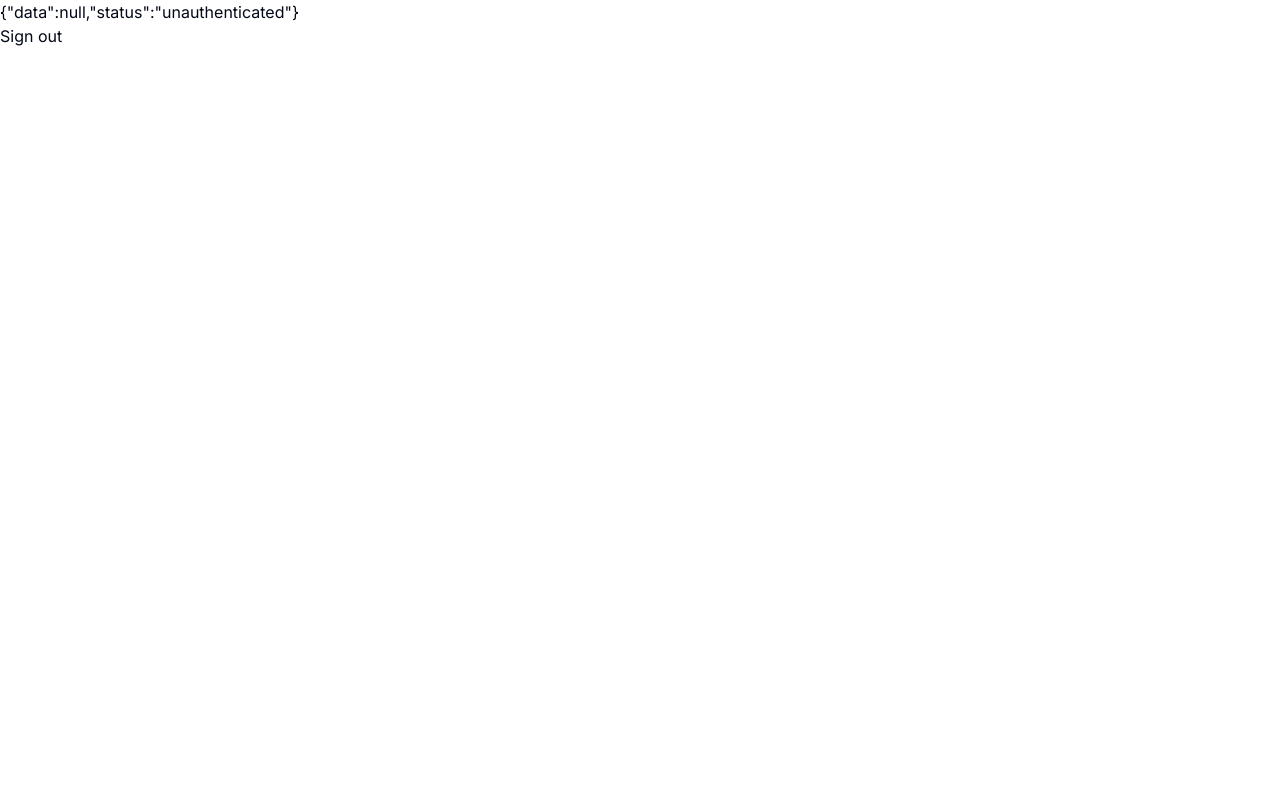
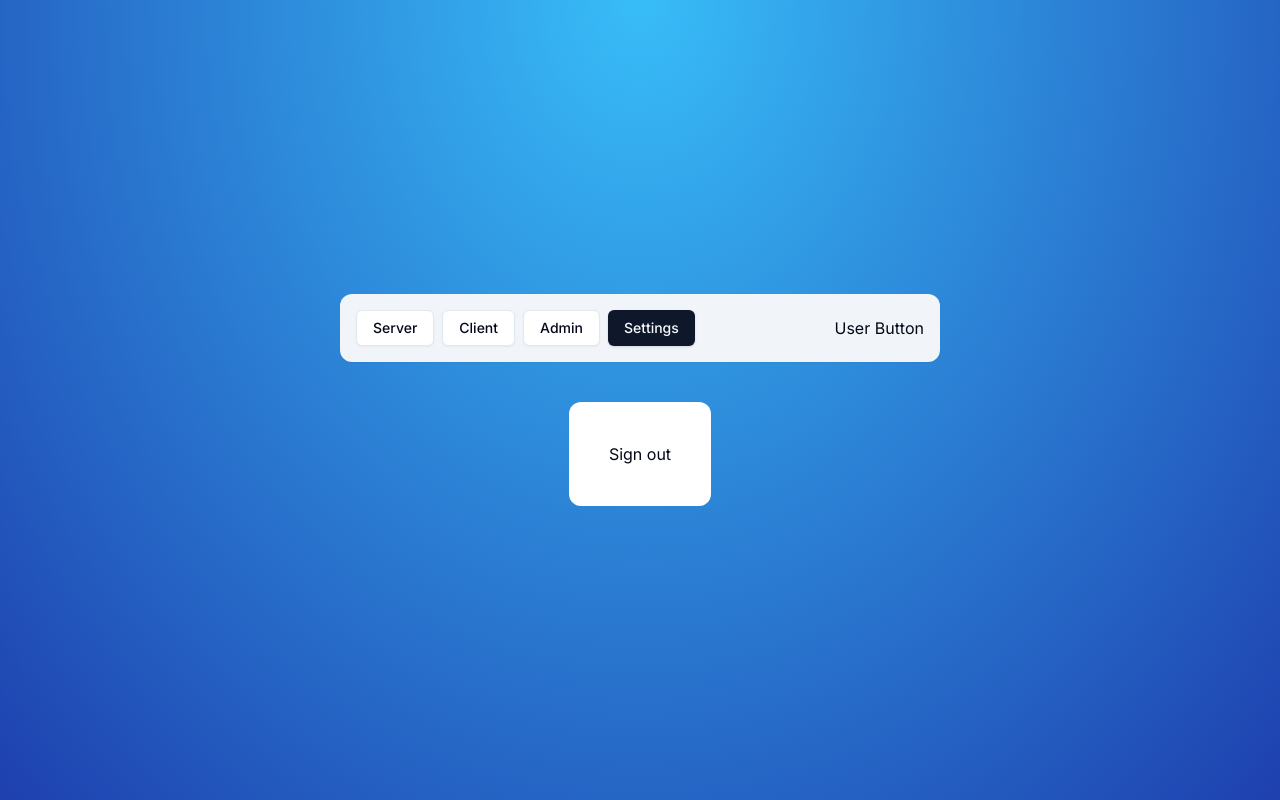
Before and after one commit to redsubmarine/next-auth, a Next.js app: page /settings in a window 1280 px wide. Built offline with nearby package versions, Linux system fonts and the light colour scheme; no server answers.

Commit message:
add navbar and some buttons

```diff
--- /dev/null
+++ b/app/(protected)/_components/navbar.tsx
@@ -0,0 +1,34 @@
+'use client'
+
+import { Button } from '@/components/ui/button'
+import Link from 'next/link'
+import { usePathname } from 'next/navigation'
+import { FunctionComponent } from 'react'
+
+interface NavbarProps {}
+
+const Navbar: FunctionComponent<NavbarProps> = () => {
+  const pathname = usePathname()
+
+  return (
+    <nav className="bg-secondary flex justify-between items-center p-4 rounded-xl w-[600px] shadow-sm">
+      <div className="flex gap-x-2">
+        <Button asChild variant={pathname === '/server' ? 'default' : 'outline'}>
+          <Link href="/server">Server</Link>
+        </Button>
+        <Button asChild variant={pathname === '/client' ? 'default' : 'outline'}>
+          <Link href="/client">Client</Link>
+        </Button>
+        <Button asChild variant={pathname === '/admin' ? 'default' : 'outline'}>
+          <Link href="/admin">Admin</Link>
+        </Button>
+        <Button asChild variant={pathname === '/settings' ? 'default' : 'outline'}>
+          <Link href="/settings">Settings</Link>
+        </Button>
+      </div>
+      <p>User Button</p>
+    </nav>
+  )
+}
+
+export default Navbar
--- /dev/null
+++ b/app/(protected)/layout.tsx
@@ -0,0 +1,17 @@
+import Navbar from '@/app/(protected)/_components/navbar'
+import { FunctionComponent } from 'react'
+
+interface ProtectedLayoutProps {
+  children: React.ReactNode
+}
+
+const ProtectedLayout: FunctionComponent<ProtectedLayoutProps> = ({ children }) => {
+  return (
+    <div className="h-full w-full flex flex-col gap-y-10 items-center justify-center bg-[radial-gradient(ellipse_at_top,_var(--tw-gradient-stops))] from-sky-400 to-blue-800">
+      <Navbar />
+      {children}
+    </div>
+  )
+}
+
+export default ProtectedLayout
--- a/app/(protected)/settings/page.tsx
+++ b/app/(protected)/settings/page.tsx
@@ -1,25 +1,22 @@
 'use client'
 
 import { logout } from '@/actions/logout'
-import { useSession } from 'next-auth/react'
+import { useCurrentUser } from '@/hooks/use-current-user'
 import { FunctionComponent } from 'react'
 
 interface SettingsProps {}
 
 const Settings: FunctionComponent<SettingsProps> = () => {
-  const session = useSession()
+  const user = useCurrentUser()
 
   const onClick = () => {
     logout()
   }
   return (
-    <div>
-      {JSON.stringify(session)}
-      <form>
-        <button onClick={onClick} type="submit">
-          Sign out
-        </button>
-      </form>
+    <div className="bg-white p-10 rounded-xl">
+      <button onClick={onClick} type="submit">
+        Sign out
+      </button>
     </div>
   )
 }
--- /dev/null
+++ b/hooks/use-current-user.ts
@@ -0,0 +1,7 @@
+import { useSession } from 'next-auth/react'
+
+export const useCurrentUser = () => {
+  const session = useSession()
+
+  return session.data?.user
+}
```
